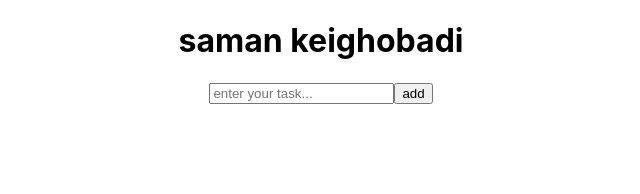
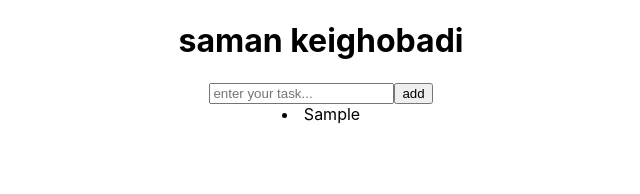
Before and after one commit to SamanKeighobadi/TodoScript, a React (Create React App) app: page / in a window 1280 px wide. Both pictures are taken after typing "Sample" into the empty fields and a click on the button "add". Shown: the top 194 px of the page, without its empty margins (319-959 px from the left). Built offline with nearby package versions, Linux system fonts and the light colour scheme.

Commit message:
display todos list

```diff
--- a/src/App.tsx
+++ b/src/App.tsx
@@ -1,7 +1,8 @@
 import React, { useState } from "react";
 import "./App.css";
 import NavbarInput from "./components/Navbar/NavbarInput";
-interface Todo {
+import Todos from "./components/Todos/Todos";
+ export interface Todo {
   id:number | string;
   todo:string;
   completed:boolean;
@@ -19,13 +20,15 @@ const App = () => {
       setTodo("");
     }
   }
-  console.log(todos);
+  // console.log(todos);
 
   return (
     <div className="App">
       <h1>saman keighobadi</h1>
       <NavbarInput  todo={todo} setTodo={setTodo} addTodo={addTodo} />
+      <Todos todos={todos} />
     </div>
+
   );
 };
 
--- /dev/null
+++ b/src/components/Todos/TodoItem.tsx
@@ -0,0 +1,16 @@
+import * as React from "react";
+import { Todo } from "../../App";
+interface TodoItemProps {
+  todo: Todo;
+}
+
+const TodoItem: React.FC<TodoItemProps> = ({ todo }) => {
+  return (
+    <div>
+      {/* {todo.todo} */}
+      <li>{todo.todo}</li>
+    </div>
+  );
+};
+
+export default TodoItem;
--- /dev/null
+++ b/src/components/Todos/Todos.tsx
@@ -0,0 +1,24 @@
+import * as React from 'react';
+// import Todo from './Todo';
+import {Todo} from '../../App'
+import TodoItem from './TodoItem';
+interface TodosProps {
+    todos:Todo[]
+}
+
+const Todos:React.FC<TodosProps> = ({todos}) =>{
+    return(
+        <div>
+            {todos.map(todo => (
+                <div key={todo.id}>
+                    <TodoItem todo={todo} />
+                    {/* <li>
+                        {todo.todo}
+                    </li> */}
+                </div>
+            ))}
+        </div>
+    )
+}
+
+export default Todos;
```
